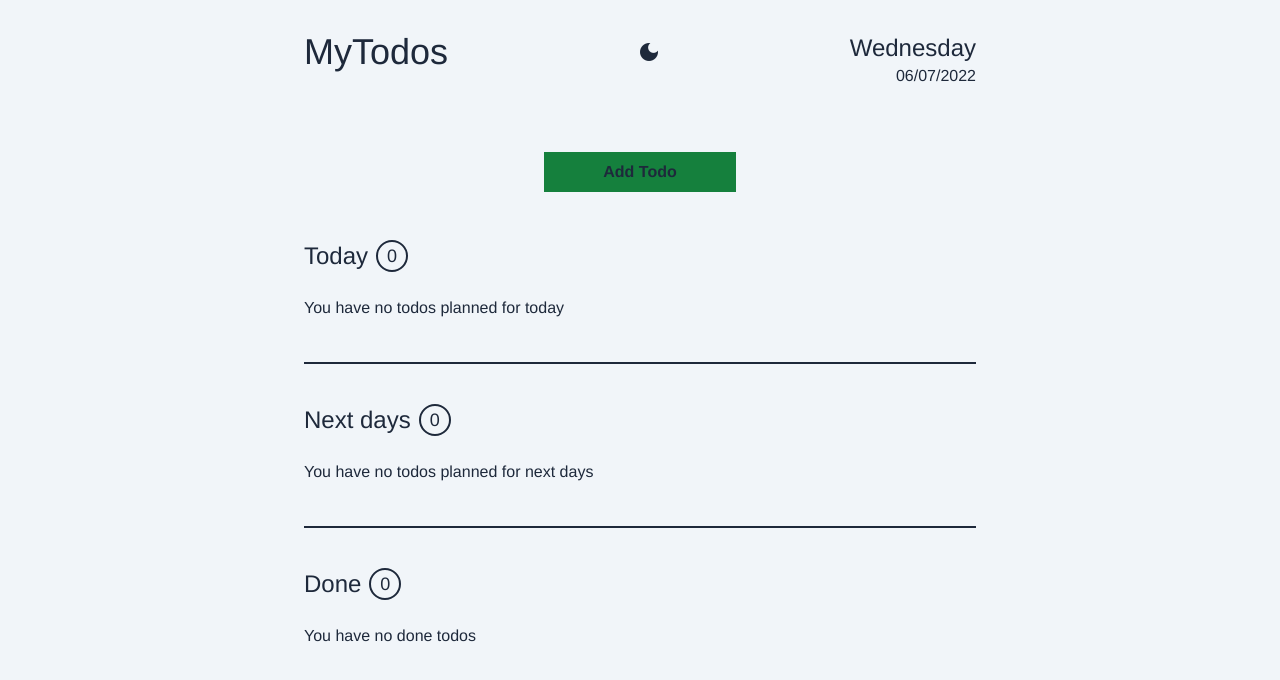
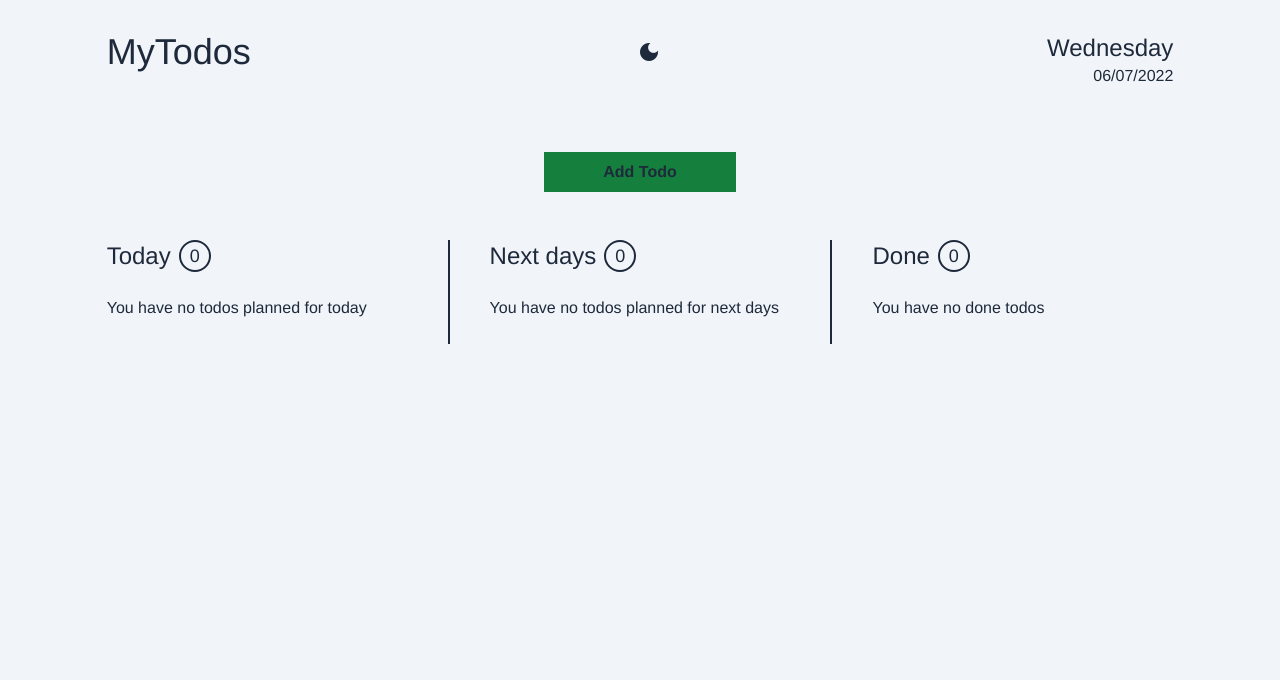
Before and after one commit to tpietka/todo-vue, a Vue app: page / in a window 1280 px wide. Shown: the top 680 px of the page. Built offline with nearby package versions, Linux system fonts and the light colour scheme.

Commit message:
Set todo types horizontaly for md query

```diff
--- a/src/layouts/MainLayout.vue
+++ b/src/layouts/MainLayout.vue
@@ -8,7 +8,7 @@ const { theme } = toRefs(useSettings());
 
 <template>
   <div class="h-full w-full text-slate-800 dark:text-slate-100">
-    <div class="h-full md:max-w-2xl md:mx-auto py-4 md:py-8">
+    <div class="h-full md:w-10/12 md:mx-auto py-4 md:py-8">
       <div class="flex justify-between mx-6 pb-4 md:mx-0">
         <div class="text-4xl">MyTodos</div>
         <div class="mt-2">
--- a/src/views/Home.vue
+++ b/src/views/Home.vue
@@ -20,20 +20,27 @@ onBeforeMount(() => {
       label="Add Todo"
     ></custom-button>
   </div>
-  <div class="my-12 mx-6 md:mx-auto md:my-0">
+  <div class="md:flex md:w-full my-12 mx-6 md:mx-auto md:my-0">
     <todo-list
+      class="w-full"
       label="Today"
       :todos="todayTodos"
       no-todos-message="You have no todos planned for today"
     ></todo-list>
-    <div class="border-b-2 my-10 border-slate-800 dark:border-slate-100 h-1"></div>
+    <div
+      class="border-b-2 md:border-b-0 md:border-r-2 my-10 md:my-0 md:mx-10 border-slate-800 dark:border-slate-100 h-1 md:h-auto"
+    ></div>
     <todo-list
+      class="w-full"
       label="Next days"
       :todos="nextDaysTodos"
       no-todos-message="You have no todos planned for next days"
     ></todo-list>
-    <div class="border-b-2 my-10 border-slate-800 dark:border-slate-100 h-1"></div>
+    <div
+      class="border-b-2 md:border-b-0 md:border-r-2 my-10 md:my-0 md:mx-10 border-slate-800 dark:border-slate-100 h-1 md:h-auto"
+    ></div>
     <todo-list
+      class="w-full"
       label="Done"
       :todos="doneTodos"
       no-todos-message="You have no done todos"
```
